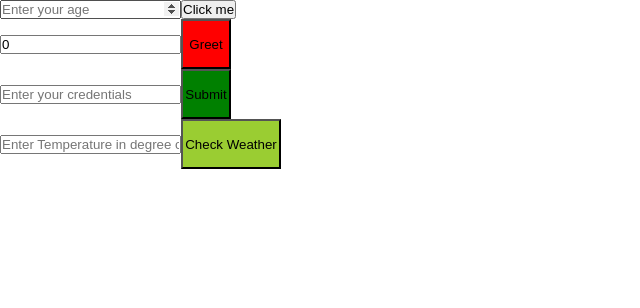
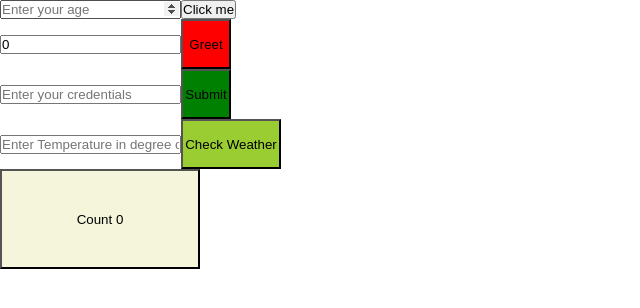
Before and after one commit to amna689/Tasks, a React (Vite) app: page / in a window 1280 px wide. Shown: the top 308 px of the page, without its empty margins (0-640 px from the left). Built offline with nearby package versions, Linux system fonts and the light colour scheme.

Commit message:
Added Count Component using if else

```diff
--- a/src/App.jsx
+++ b/src/App.jsx
@@ -30,6 +30,7 @@ import DynamicGreeting from './weathercomponent/DynamicGreetings.jsx';
 import ThemeSwitcher from './Component/ThemeSwitcher.jsx';
 import RenderComponent from './Component/RenderComponent.jsx';
 import Weather from './Component/Weather.jsx';
+import Counter from './Component/Counter.jsx';
 
 
 
@@ -80,6 +81,7 @@ const App = () => {
       {/* <ThemeSwitcher/> */}
       <RenderComponent/>
       <Weather/>
+      <Counter/>
       {/* <LoggedIn/> */}
       {/* <BMICALCULATOR handleBMI={handleBMI} />
       <p><strong>YOUR BMI:</strong>{BMICALC}</p> */}
--- /dev/null
+++ b/src/Component/Counter.jsx
@@ -0,0 +1,32 @@
+import React, { useState } from "react";
+function Counter(){
+    const[count,setcount]=useState(0 )
+    const[message, setmessage]=useState("")
+
+
+
+    const Count=()=>{
+
+
+        if(count===0){
+             setmessage("Start")
+        }
+        else if(count>=1 && count<=4){
+            setmessage("Counting...")
+        }
+
+        else if(count>4){
+            setmessage("Limit Reached")
+
+        }
+        setcount(count +1)
+
+    }
+
+    return(
+        <div>
+            <button onClick={Count} style={{backgroundColor:"beige", width:"200px", height:"100px"}}>Count {count} <br/> {message}</button>
+        </div>
+    )
+}
+export default Counter;
```
